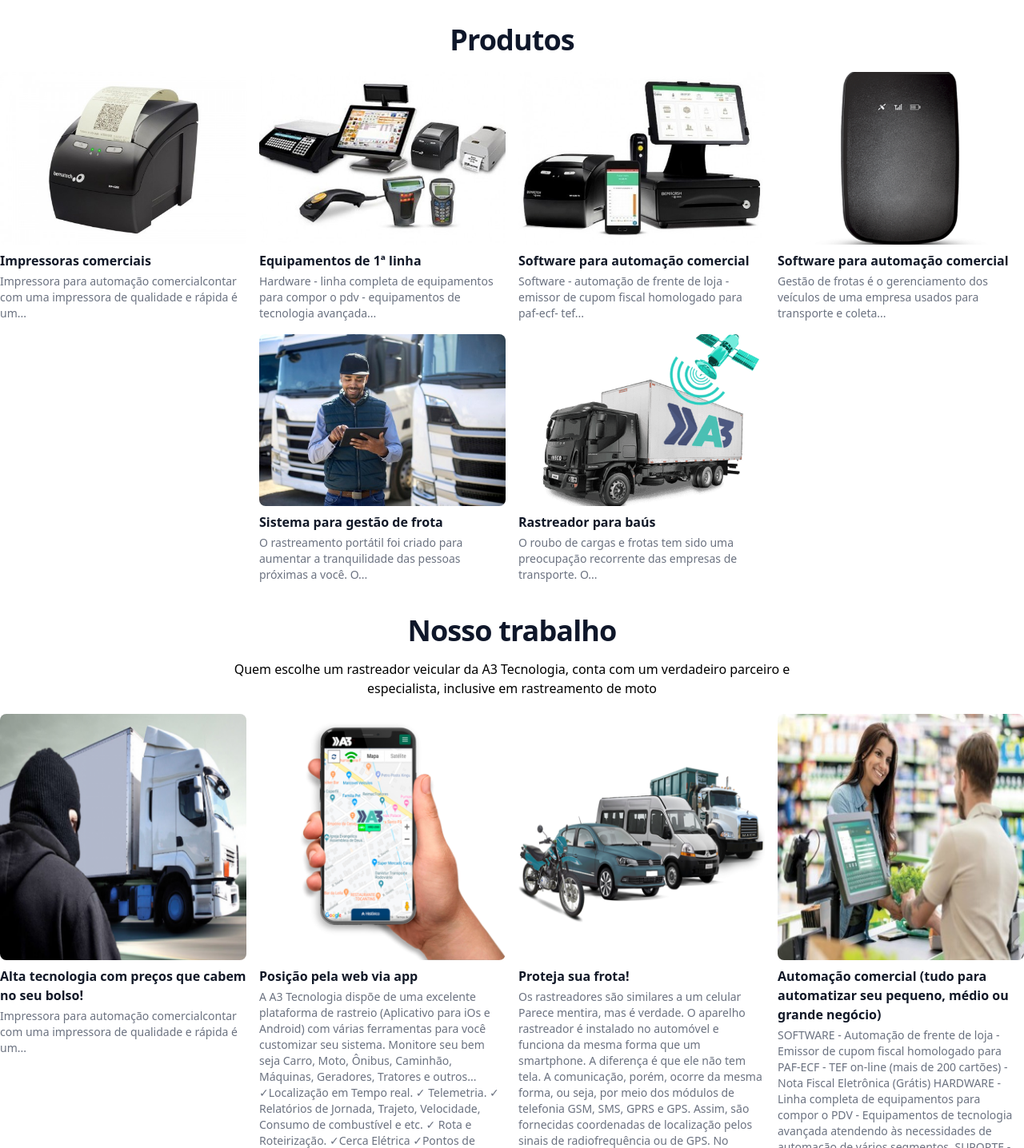
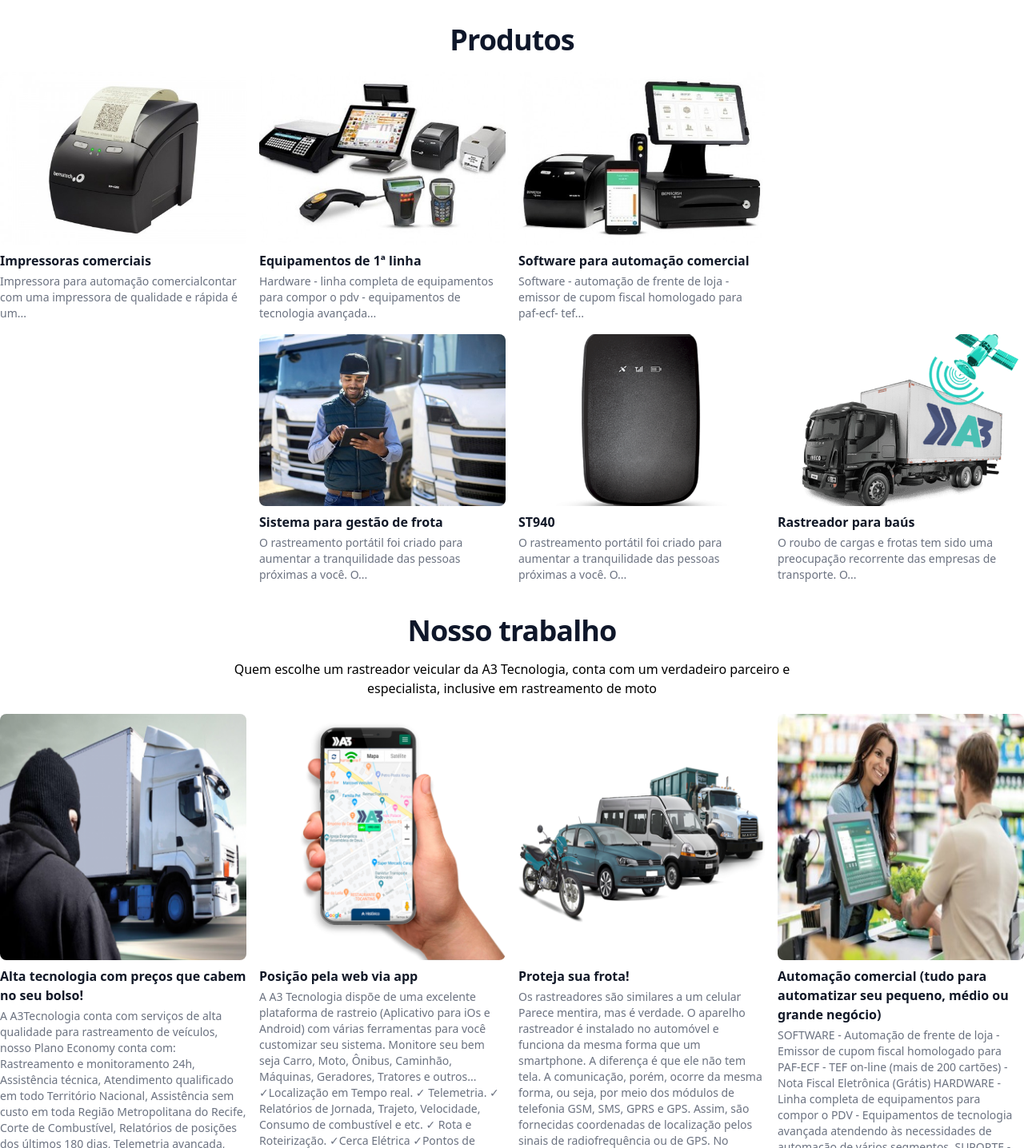
Before and after one commit to thiagoprazeres/a3tecnologiape, an Angular app: page / in a window 1280 px wide. Shown: the part 594-2030 px from the top of the page at 80% size. Built offline with nearby package versions, Linux system fonts and the light colour scheme.

Commit message:
ajuste no texto

```diff
--- a/src/app/app.component.html
+++ b/src/app/app.component.html
@@ -58,8 +58,8 @@
 <section>
   <swiper-container loop="true" navigation="true" pagination="true">
     <swiper-slide><img src="../assets/swiper/seguranca-veicular.jpeg" alt="Segurança Veicular"></swiper-slide>
-    <swiper-slide><img src="../assets/swiper/rastreador-motos.jpeg" alt="Segurança Veicular"></swiper-slide>
-    <swiper-slide><img src="../assets/swiper/sistema-rastreamento.jpeg" alt="Segurança Veicular"></swiper-slide>
+    <swiper-slide><img src="../assets/swiper/rastreador-motos.jpeg" alt="Rastreador de motos"></swiper-slide>
+    <swiper-slide><img src="../assets/swiper/sistema-rastreamento.jpeg" alt="Sistema de rastreamento"></swiper-slide>
   </swiper-container>
 </section>
 <main>
@@ -87,17 +87,17 @@
           <p class="mt-1 text-sm leading-5 text-gray-500">Software - automação de frente de loja - emissor de cupom fiscal homologado para paf-ecf- tef...</p>
         </div>
       </div>
-      <div>
-        <img src="../assets/produtos/1626953948.png" alt="Software para automação comercial" class="sm:rounded-lg w-full">
-        <div class="mx-5 sm:mx-0">
-          <h3 class="mt-2 font-semibold leading-6 text-gray-900">Software para automação comercial</h3>
-          <p class="mt-1 text-sm leading-5 text-gray-500">Gestão de frotas é o gerenciamento dos veículos de uma empresa usados para transporte e coleta...</p>
-        </div>
-      </div>
       <div class="lg:col-start-2">
         <img src="../assets/produtos/1626954492.jpeg" alt="Sistema para gestão de frota" class="sm:rounded-lg w-full">
         <div class="mx-5 sm:mx-0">
           <h3 class="mt-2 font-semibold leading-6 text-gray-900">Sistema para gestão de frota</h3>
+          <p class="mt-1 text-sm leading-5 text-gray-500">O rastreamento portátil foi criado para aumentar a tranquilidade das pessoas próximas a você. O...</p>
+        </div>
+      </div>
+      <div>
+        <img src="../assets/produtos/1626953948.png" alt="ST940" class="sm:rounded-lg w-full">
+        <div class="mx-5 sm:mx-0">
+          <h3 class="mt-2 font-semibold leading-6 text-gray-900">ST940</h3>
           <p class="mt-1 text-sm leading-5 text-gray-500">O rastreamento portátil foi criado para aumentar a tranquilidade das pessoas próximas a você. O...</p>
         </div>
       </div>
@@ -119,7 +119,7 @@
         <div class="mx-5 sm:mx-0">
           <h3 class="mt-2 font-semibold leading-6 text-gray-900">Alta tecnologia com preços que cabem no seu bolso!</h3>
           <p class="mt-1 text-sm leading-5 text-gray-500">
-            Impressora para automação comercialcontar com uma impressora de qualidade e rápida é um...
+            A A3Tecnologia conta com serviços de alta qualidade para rastreamento de veículos, nosso Plano Economy conta com: Rastreamento e monitoramento 24h, Assistência técnica, Atendimento qualificado em todo Território Nacional, Assistência sem custo em toda Região Metropolitana do Recife, Corte de Combustível, Relatórios de posições dos últimos 180 dias, Telemetria avançada, Controle de Jornada de trabalho, Controle de Frota, Aplicativo para iOs e Android. Contrate já seu plano por apenas R$ 60,00 /Mês
           </p>
         </div>
       </div>
```
